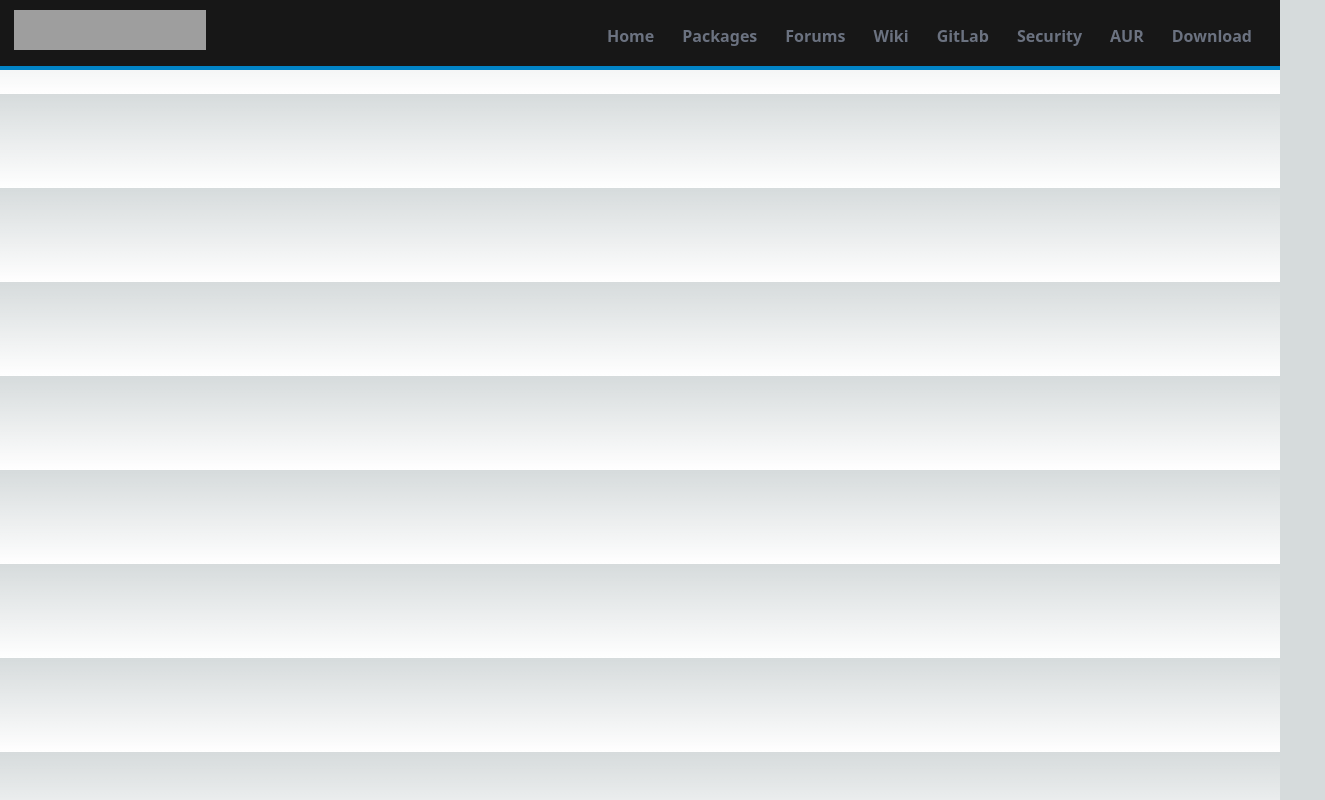
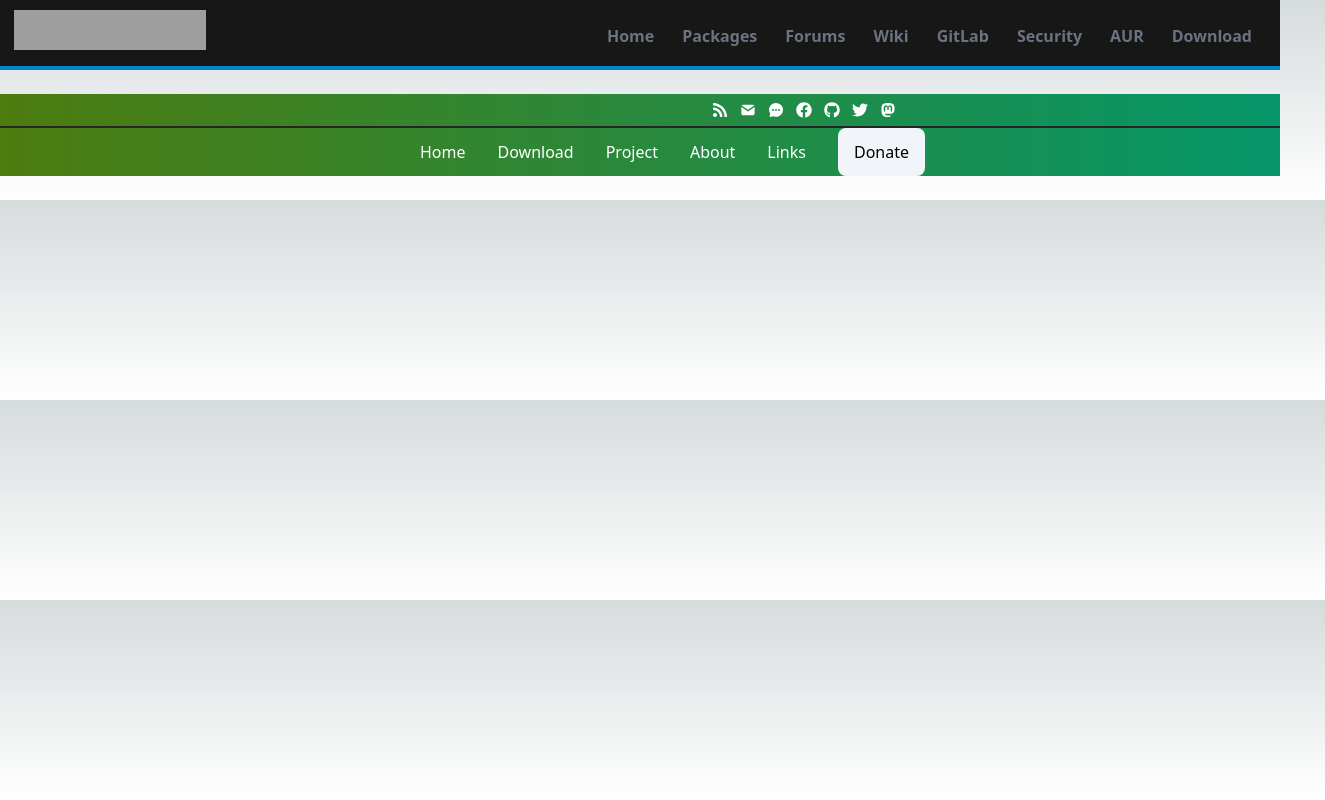
Before and after one commit to eminboydak/web-journey, a Next.js app: page /header in a window 1280 px wide. Shown: the whole page, 1325 px wide, since content can reach past the window. Built offline with nearby package versions, Linux system fonts and the light colour scheme; grey boxes are pictures that could not be loaded.

Commit message:
added basic mint header

```diff
--- /dev/null
+++ b/src/components/header/MintHeader.jsx
@@ -0,0 +1,80 @@
+import styles from "@/styles/header/MintHeader.module.css";
+
+import {
+  FaRss,
+  FaFacebook,
+  FaGithub,
+  FaTwitter,
+  FaMastodon,
+} from "react-icons/fa";
+import { TbMailFilled } from "react-icons/tb";
+import { IoChatbubbleEllipses } from "react-icons/io5";
+
+import Image from "next/image";
+
+export default function MintHeader() {
+  return (
+    <div
+      id="mint-navbar"
+      className="bg-gradient-to-r from-lime-700 to-emerald-600"
+    >
+      <div
+        id="mint-navbar-top"
+        className="border-b-2 border-neutral-800 p-2 pr-96"
+      >
+        <ul className="flex space-x-3 justify-end">
+          <li className={styles.mintnavbarsociallist}>
+            <FaRss />
+          </li>
+          <li className={styles.mintnavbarsociallist}>
+            <TbMailFilled />
+          </li>
+          <li className={styles.mintnavbarsociallist}>
+            <IoChatbubbleEllipses />
+          </li>
+          <li className={styles.mintnavbarsociallist}>
+            <FaFacebook />
+          </li>
+          <li className={styles.mintnavbarsociallist}>
+            <FaGithub />
+          </li>
+          <li className={styles.mintnavbarsociallist}>
+            <FaTwitter />
+          </li>
+          <li className={styles.mintnavbarsociallist}>
+            <FaMastodon />
+          </li>
+        </ul>
+      </div>
+      <div
+        id="mint-navbar-bottom"
+        className="flex items-center justify-between"
+      >
+        <div id="mint-navbar-bottom-logo" className="p-5 pl-96">
+          <Image
+            src="https://linuxmint.com/web/img/logo-mono.svg"
+            alt=""
+            width={200}
+            height={1}
+          />
+        </div>
+        <div id="mint-navbar-bottom-right" className="flex items-center pr-96">
+          <div id="mint-navbar-bottom-menu" className="">
+            <ul className="flex">
+              <li className={styles.mintnavbarmenulist}>Home</li>
+              <li className={styles.mintnavbarmenulist}>Download</li>
+              <li className={styles.mintnavbarmenulist}>Project</li>
+              <li className={styles.mintnavbarmenulist}>About</li>
+              <li className={styles.mintnavbarmenulist}>Links</li>
+            </ul>
+          </div>
+          <div id="mint-navbar-bottom-donate" className="px-4">
+            <button className="rounded-lg px-4 py-3 bg-slate-100 hover:bg-slate-200 transition ease-in duration-300 text-black">
+              Donate
+            </button>
+          </div>
+        </div>
+      </div>
+    </div>
+  );
+}
--- a/src/pages/header.js
+++ b/src/pages/header.js
@@ -1,10 +1,13 @@
 import ArchHeader from "@/components/header/ArchHeader";
+import MintHeader from "@/components/header/MintHeader";
 
 export default function Header() {
   return (
     <>
       <ArchHeader />
       <br/>
+      <MintHeader />
+      <br/>
     </>
   );
 }
--- /dev/null
+++ b/src/styles/header/MintHeader.module.css
@@ -0,0 +1,7 @@
+.mintnavbarsociallist {
+  @apply text-white hover:text-black transition ease-in-out;
+}
+
+.mintnavbarmenulist {
+  @apply text-white hover:text-black transition ease-in-out px-4;
+}
```
Also changed, not shown: package.json (+5 -4 lines), 1 other file (tests, documents, lock files or other folders).
